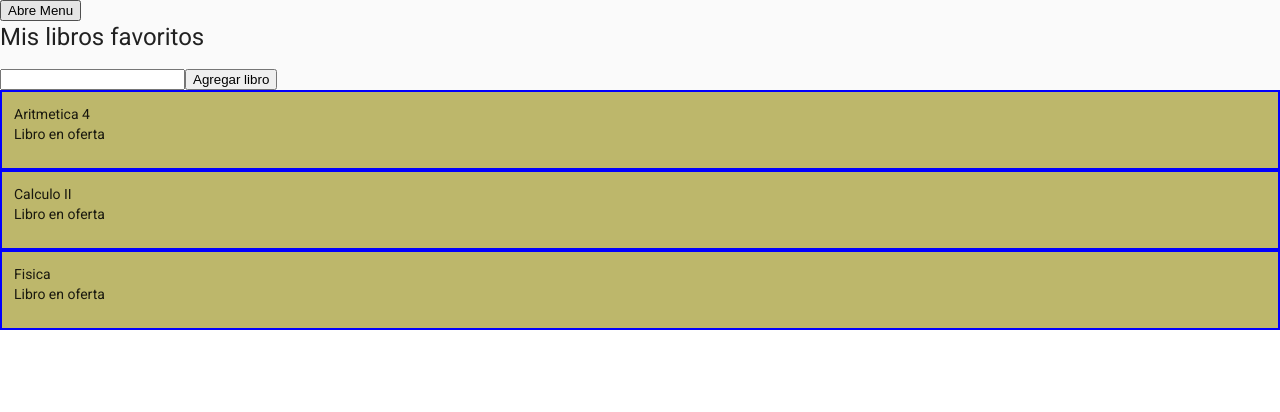
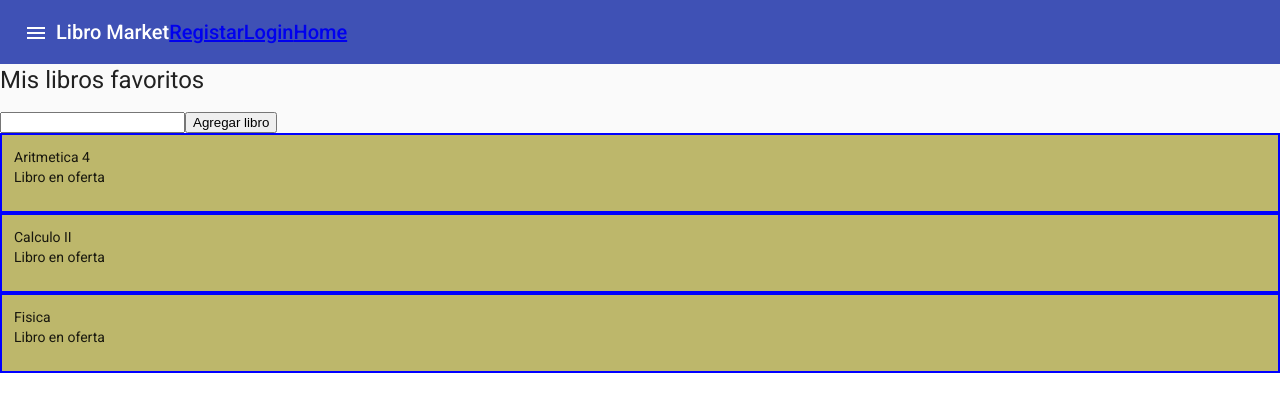
Before and after one commit to frodorix/Microservices, an Angular app in the folder Angular/my-web-app/: page /libros in a window 1280 px wide. Shown: the top 412 px of the page. Built offline with nearby package versions, Linux system fonts and the light colour scheme.

Commit message:
New Toolbar in app

```diff
--- a/Angular/my-web-app/src/app/app.component.html
+++ b/Angular/my-web-app/src/app/app.component.html
@@ -4,7 +4,21 @@
     <p>Sidenav content</p>
   </mat-sidenav>
   <mat-sidenav-content>
-    <button (click)="menu.toggle()">Abre Menu</button>
-    <router-outlet></router-outlet>
+
+    <mat-toolbar color="primary">
+      <button mat-icon-button (click)="menu.toggle()">
+        <mat-icon>menu</mat-icon>
+      </button>
+      <span>Libro Market</span>
+      <div>
+        <a routerLink="/registrar" >Registar</a>
+        <a routerLink="/login" >Login</a>
+        <a routerLink="/" >Home</a>
+      </div>
+    </mat-toolbar>
+
+    <main>
+      <router-outlet></router-outlet>
+    </main>
   </mat-sidenav-content>
 </mat-sidenav-container>
--- a/Angular/my-web-app/src/app/material/material.module.ts
+++ b/Angular/my-web-app/src/app/material/material.module.ts
@@ -5,6 +5,7 @@ import{MatIconModule} from '@angular/material/icon';
 import {MatInputModule} from '@angular/material/input';
 import {MatFormFieldModule} from '@angular/material/form-field';
 import{MatSidenavModule} from '@angular/material/sidenav';
+import{MatToolbarModule} from '@angular/material/toolbar';
 
 @NgModule({
   declarations: [],
@@ -15,6 +16,7 @@ import{MatSidenavModule} from '@angular/material/sidenav';
     MatInputModule,
     MatFormFieldModule,
     MatSidenavModule,
+    MatToolbarModule,
   ],
   exports:[
     MatButtonModule,
@@ -22,6 +24,7 @@ import{MatSidenavModule} from '@angular/material/sidenav';
     MatInputModule,
     MatFormFieldModule,
     MatSidenavModule,
+    MatToolbarModule,
   ]
 })
 export class MaterialModule { }
```
